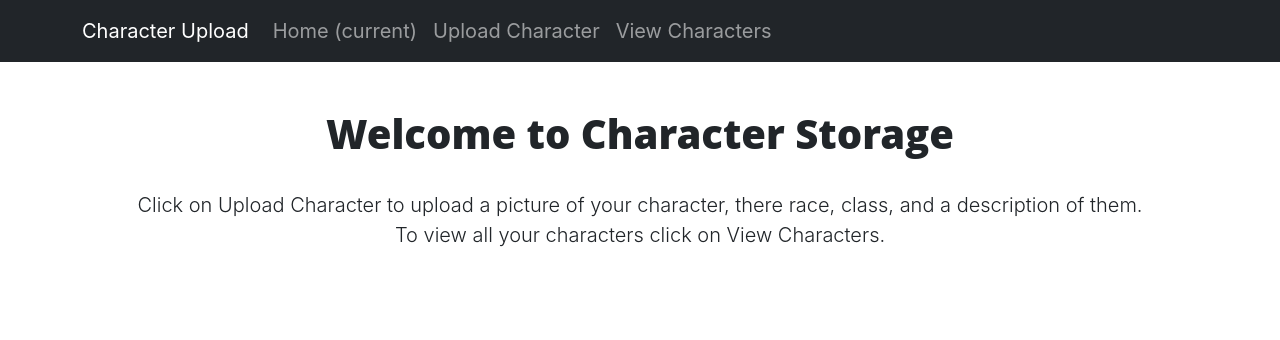
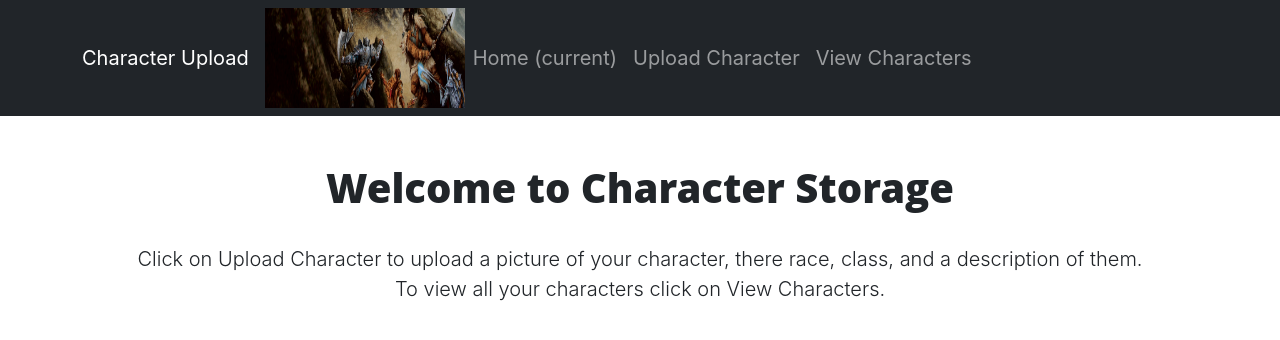
Before and after one commit to adamchipmanpenton/Character-Database, a Flask app: page / in a window 1280 px wide. Shown: the top 340 px of the page. Run offline with Flask 2, Linux system fonts and the light colour scheme; some libraries are stand-ins or nearby versions.

Commit message:
Forth Commit

```diff
--- a/templates/index.html
+++ b/templates/index.html
@@ -9,6 +9,7 @@
 <nav class="navbar navbar-expand-lg navbar-dark bg-dark static-top">
         <div class="container">
           <a class="navbar-brand">Character Upload</a>
+            <img src="{{ url_for('static',filename='Adventurers_Header.jpg') }}" alt="" width="200" height="100">
           <button class="navbar-toggler" type="button" data-toggle="collapse" data-target="#navbarResponsive" aria-controls="navbarResponsive" aria-expanded="false" aria-label="Toggle navigation">
             <span class="navbar-toggler-icon"></span>
           </button>
--- a/templates/showcharacters.html
+++ b/templates/showcharacters.html
@@ -50,14 +50,13 @@
                 <h4>Race</h4><p> {{ image[2] }}</p>
                 <h4>Class</h4><p> {{ image[3] }} </p>
                 <h4>Description</h4><p> {{ image[4] }}</p>
-        <br>
                 <form method="POST" action="" enctype="multipart/form-data">
                     <p>Do you wish to delete?</p>
                     <p><input type="submit" class="btn btn-danger confirm-delete"  data-toggle="modal" name="characterName" value="{{ image[1] }}"></p>
-
                 </form>
             </div>
         </div>
+        <br>
     {% endfor %}
     </div>
     <script src="https://code.jquery.com/jquery-3.2.1.slim.min.js" integrity="sha384-KJ3o2DKtIkvYIK3UENzmM7KCkRr/rE9/Qpg6aAZGJwFDMVNA/GpGFF93hXpG5KkN" crossorigin="anonymous"></script>
```
Also changed, not shown: characters.db, static/Adventurers_Header.jpg (added), 1 other file. Lines whose indentation alone changed are shown as unchanged.
